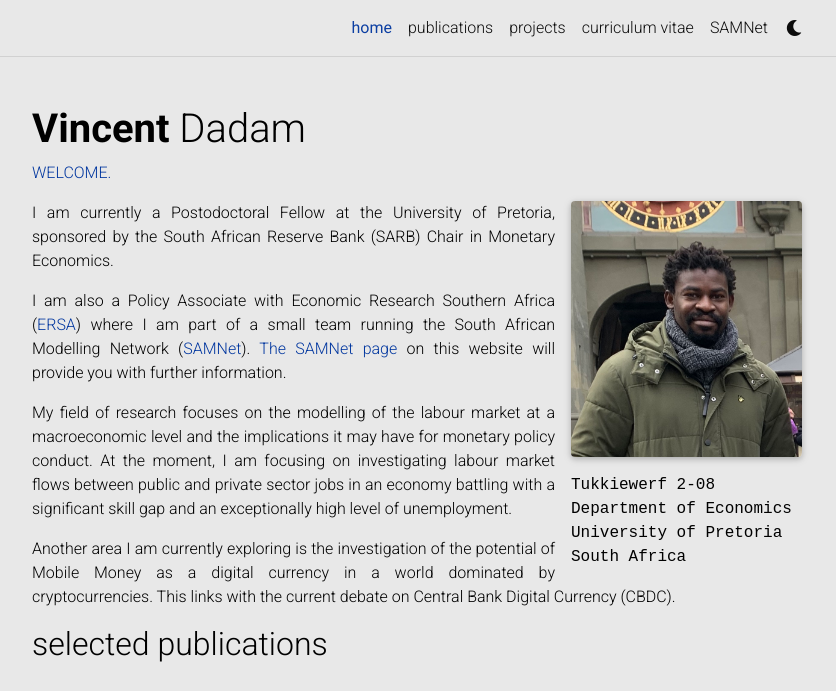
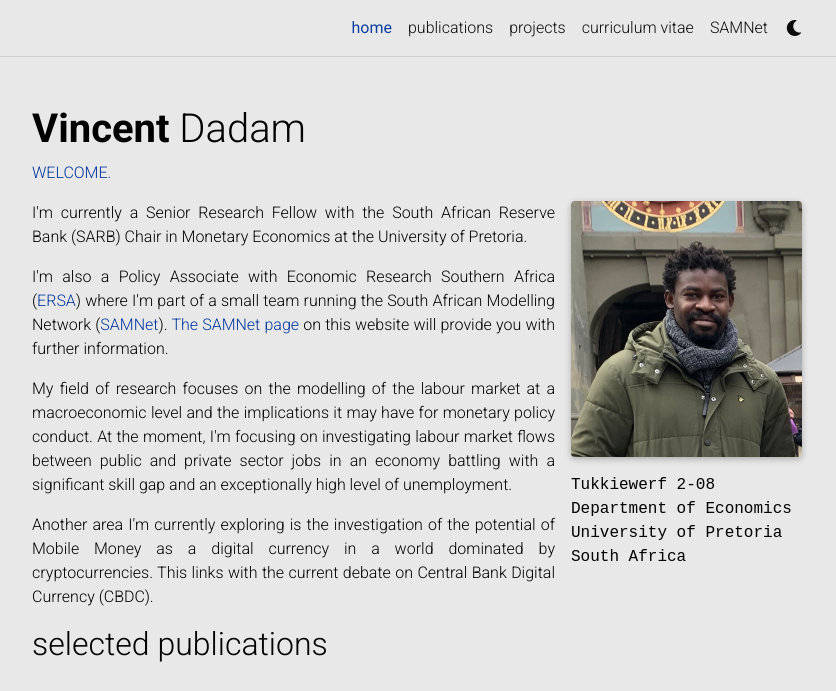
Before and after one commit to dadamvince/dadamvince.github.io, a Jekyll site: the page built from _pages/about.md, in a window 1280 px wide and 961 px high, cut to the strip 0-691 px from the top of the window. Shown: the whole strip, without its empty margins (223-1059 px from the left). Built offline with Jekyll 4.4.1, drawn with Linux system fonts in a browser that asks for light colours; comment, search, counter and statistics services are not loaded; a style sheet for code colours, icons or effects is not loaded.

Commit message:
Update about.md

```diff
--- a/_pages/about.md
+++ b/_pages/about.md
@@ -20,10 +20,10 @@ social: true  # includes social icons at the bottom of the page
 
 
 
-<p align="justify"> I am currently a Postodoctoral Fellow at the University of Pretoria, sponsored by the South African Reserve Bank (SARB) Chair in Monetary Economics.</p>
+<p align="justify"> I'm currently a Senior Research Fellow with the South African Reserve Bank (SARB) Chair in Monetary Economics at the University of Pretoria.</p>
 
-<p align="justify">I am also a Policy Associate with Economic Research Southern Africa (<a href="https://econrsa.org">ERSA</a>) where I am part of a small team running the South African Modelling Network (<a href="https://samnet.org.za">SAMNet</a>). <a href="/samnet/">The SAMNet page</a> on this website will provide you with further information.</p>
+<p align="justify">I'm also a Policy Associate with Economic Research Southern Africa (<a href="https://econrsa.org">ERSA</a>) where I'm part of a small team running the South African Modelling Network (<a href="https://samnet.org.za">SAMNet</a>). <a href="/samnet/">The SAMNet page</a> on this website will provide you with further information.</p>
 
-<p align="justify"> My field of research focuses on the modelling of the labour market at a macroeconomic level and the implications it may have for monetary policy conduct. At the moment, I am focusing on investigating labour market flows between public and private sector jobs in an economy battling with a significant skill gap and an exceptionally high level of unemployment.</p>
+<p align="justify"> My field of research focuses on the modelling of the labour market at a macroeconomic level and the implications it may have for monetary policy conduct. At the moment, I'm focusing on investigating labour market flows between public and private sector jobs in an economy battling with a significant skill gap and an exceptionally high level of unemployment.</p>
 
-<p align="justify"> Another area I am currently exploring is the investigation of the potential of Mobile Money as a digital currency in a world dominated by cryptocurrencies. This links with the current debate on Central Bank Digital Currency (CBDC).</p>
+<p align="justify"> Another area I'm currently exploring is the investigation of the potential of Mobile Money as a digital currency in a world dominated by cryptocurrencies. This links with the current debate on Central Bank Digital Currency (CBDC).</p>
```
